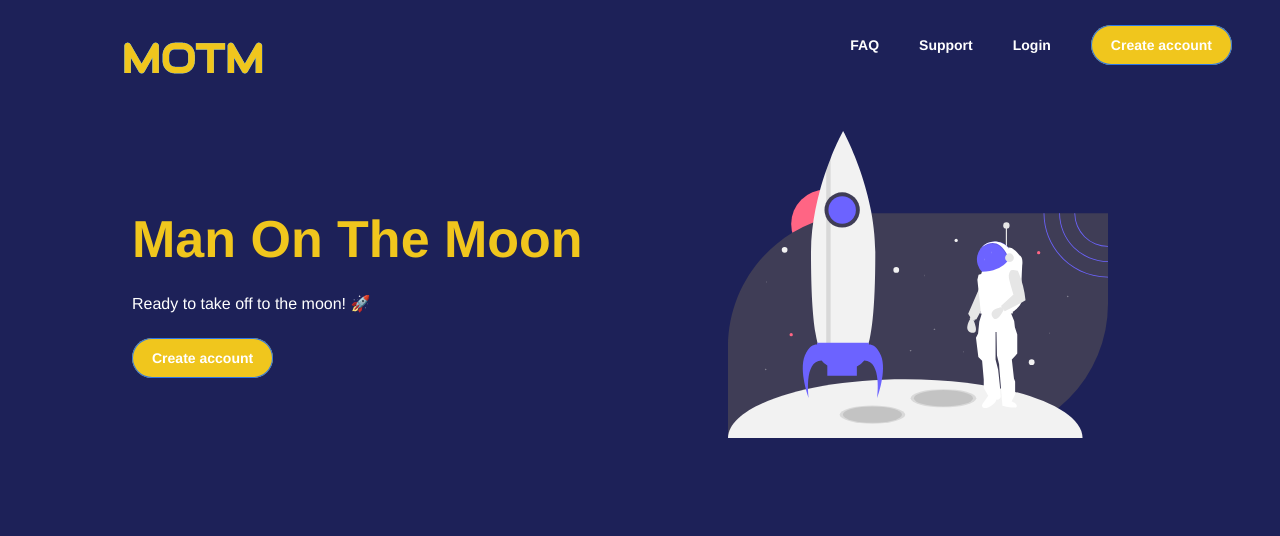
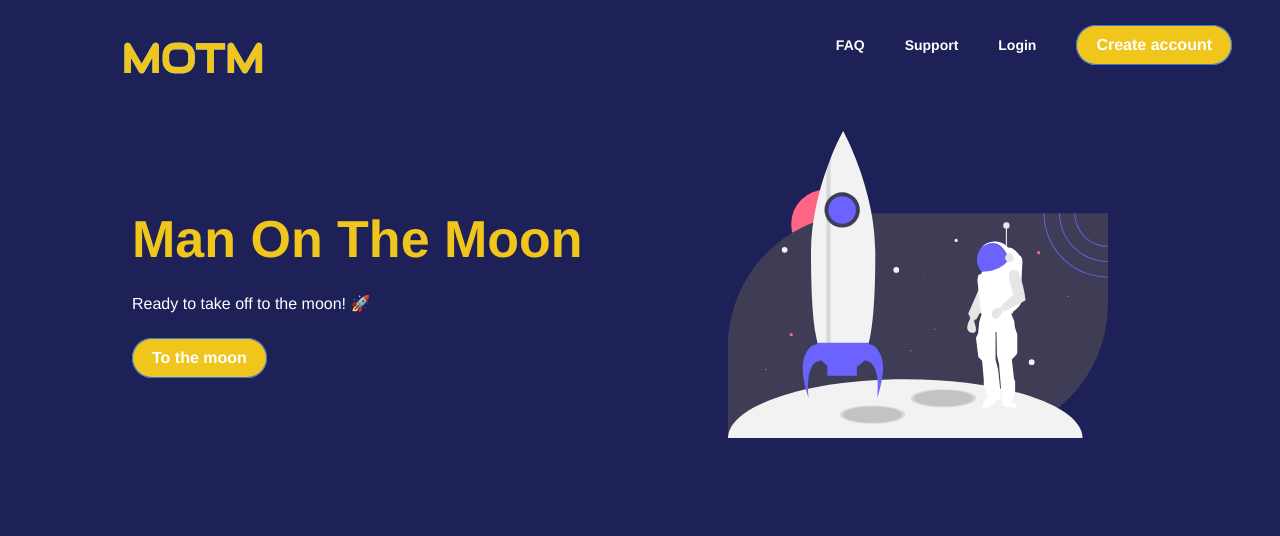
Before and after one commit to dominicho97/front-end-motm, a plain HTML site: page index.html in a window 1280 px wide. Shown: the top 536 px of the page. Drawn offline with Linux system fonts and the light colour scheme.

Commit message:
edited cta button

```diff
--- a/css/style.css
+++ b/css/style.css
@@ -808,7 +808,7 @@ a:focus {
     display: inline-block;
     text-decoration: none;
 
-    font-size: 14px;
+    font-size: 16px;
     line-height: 24px;
     font-weight: 600;
 
@@ -822,16 +822,27 @@ a:focus {
 .c-link-cta:visited,
 .c-link-cta:active {
     color: #fff;
+
 }
 
 .c-link-cta:hover,
 .c-link-cta:focus {
     color: #fff;
     background: #4F95FF;
+
+
+}
+
+
+
+
+.c-link-cta:focus::after{
+    transform: scale(1)
 }
 
 .c-link-cta:active {
     background-color: #3385FF;
+    transform:scale(1)
 }
 
 .c-link-cta--lg {
--- a/index.html
+++ b/index.html
@@ -73,7 +73,7 @@
                             </div>
 
                             <div>
-                                <a href="#!" class="c-link-cta">Create account</a>
+                                <a href="#!" class="c-link-cta">To the moon</a>
                             </div>
 
                         </div>
```
